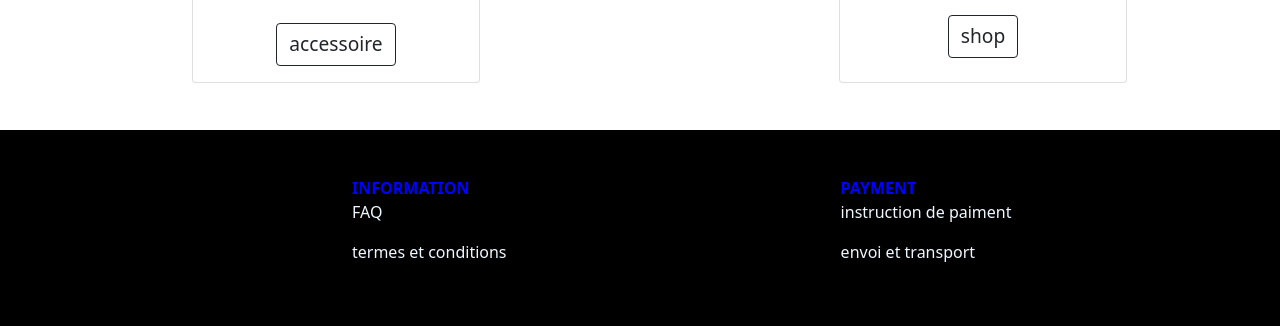
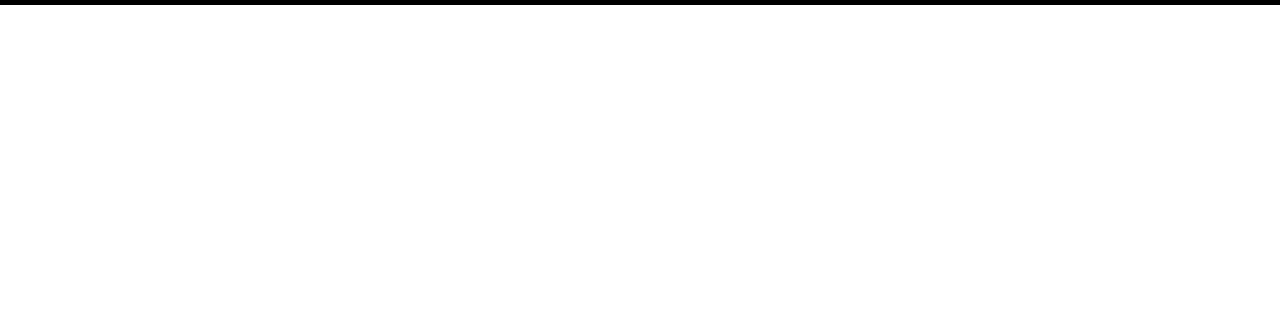
Before and after one commit to eror2106/projet_eval, a PHP site: page /nospack.php in a window 1280 px wide. Shown: the part 904-1230 px from the top of the page. After the commit the page ends 909 px from the top, so only its background shows below. Run offline with PHP 8.4, Linux system fonts and the light colour scheme; some libraries are stand-ins or nearby versions.

Commit message:
style corection

```diff
--- a/conseil.php
+++ b/conseil.php
@@ -25,7 +25,7 @@
 
 
 
-    <a target="_blank" href="<?php echo $value['lien']; ?>"><?php echo $value['nom_lien']; ?></a>
+    <a target="_blank" id="nostyle" href="<?php echo $value['lien']; ?>"><?php echo $value['nom_lien']; ?></a>
 
 
 
--- a/nospack.php
+++ b/nospack.php
@@ -47,20 +47,6 @@
         <a href="pack_expert.php" class="btn btn-outline-dark">packs expert</a>
       </div>
     </div>
-    <div class="card cartes" id="accessoire" style="width: 18rem">
-      <img src="img/carousel-slider-3423608208.png" class="card-img-top" alt="..." />
-      <div class="card-body">
-        <h5 class="card-title"></h5>
-
-        <a href="#" class="btn btn-outline-dark"> accessoire</a>
-      </div>
-    </div>
-    <div class="card cartes" style="width: 18rem">
-      <img src="img/carousel-slider-3423608208.png" class="card-img-top" alt="..." />
-      <div class="card-body">
-        <a href="shop.php" class="btn btn-outline-dark">shop</a>
-      </div>
-    </div>
   </div>
 
   <?php
```
